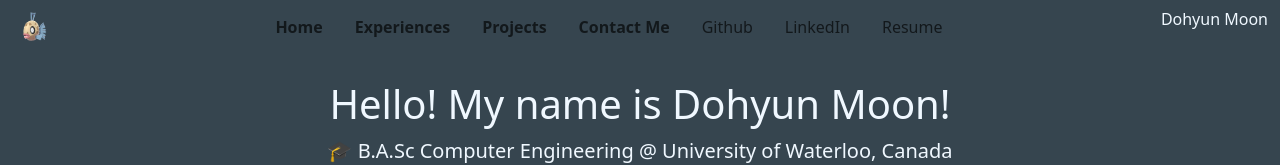
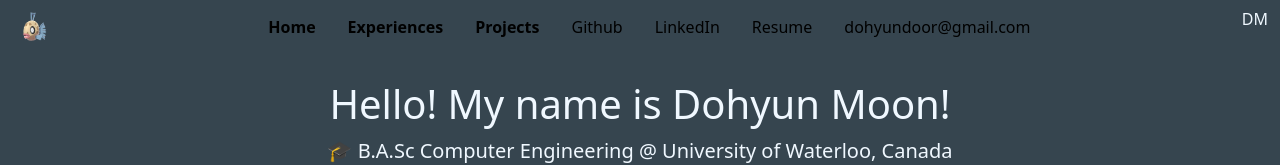
Before and after one commit to dohyunmoo/dohyunmoo.github.io, a plain HTML site: page index.html in a window 1280 px wide. Shown: the top 165 px of the page. Drawn offline with nearby package versions, Linux system fonts and the light colour scheme.

Commit message:
fixed up navigation bar

```diff
--- a/assets/css/style.css
+++ b/assets/css/style.css
@@ -65,6 +65,11 @@ li {
     margin-bottom: 8px;
 }
 
+#navigation {
+    opacity: 0;
+    animation: movedown 1s linear forwards
+}
+
 .exp-card {
     animation: movedown .5s linear forwards;
     opacity: 0;
@@ -82,22 +87,22 @@ li {
 }
 
 .container .exp-card:nth-last-child(6) {
-    animation-delay: 0s;
+    animation-delay: 1s;
 }
 .container .exp-card:nth-last-child(5) {
-    animation-delay: 1s;
+    animation-delay: 2s;
 }
 .container .exp-card:nth-last-child(4) {
-    animation-delay: 2s;
+    animation-delay: 3s;
 }
 .container .exp-card:nth-last-child(3) {
-    animation-delay: 3s;
+    animation-delay: 4s;
 }
 .container .exp-card:nth-last-child(2) {
-    animation-delay: 4s;
+    animation-delay: 5s;
 }
 .container .exp-card:nth-last-child(1) {
-    animation-delay: 5s;
+    animation-delay: 6s;
 }
 
 #profile-picture {
@@ -111,3 +116,11 @@ li {
         padding: 0 10% 0 10%;
     }
 }
+
+.header-text {
+    color: black;
+}
+
+.header-text:hover {
+    color: #f0f8ff;
+}
--- a/index.html
+++ b/index.html
@@ -14,16 +14,16 @@
                 <img src="assets/images/feebas.png" alt="f" id="feeb">
             </div>
             <div class="navbar-nav d-flex flex-row">
-                <a class="nav-link fw-bold mx-3" href="#home">Home</a>
-                <a class="nav-link fw-bold mx-3" href="#exps">Experiences</a>
-                <a class="nav-link fw-bold mx-3" href="#projects">Projects</a>
-                <a class="nav-link fw-bold mx-3" href="#contact">Contact Me</a>
-                <a class="nav-link mx-3" target="_blank" href="https://www.github.com/dohyunmoo">Github</a>
-                <a class="nav-link mx-3" target="_blank" href="https://www.linkedin.com/in/dohyun-m-50a551165/">LinkedIn</a>
-                <a class="nav-link mx-3" target="_blank" href="./Latest_Dohyun_Resume.pdf">Resume</a>
+                <a class="nav-link fw-bold mx-3 header-text" href="#home">Home</a>
+                <a class="nav-link fw-bold mx-3 header-text" href="#exps">Experiences</a>
+                <a class="nav-link fw-bold mx-3 header-text" href="#projects">Projects</a>
+                <a class="nav-link mx-3 header-text" target="_blank" href="https://www.github.com/dohyunmoo">Github</a>
+                <a class="nav-link mx-3 header-text" target="_blank" href="https://www.linkedin.com/in/dohyun-m-50a551165/">LinkedIn</a>
+                <a class="nav-link mx-3 header-text" target="_blank" href="./Latest_Dohyun_Resume.pdf">Resume</a>
+                <a class="nav-link mx-3 header-text" href="mailto:dohyundoor@gmail.com">dohyundoor@gmail.com</a>
             </div>
             <div>
-                <p id="nav-name" class="nav-link">Dohyun Moon</p>
+                <p id="nav-name" class="nav-link">DM</p>
             </div>
         </div>
     </nav>
@@ -298,9 +298,6 @@
             </div>
         </div>
     </section>
-    <section id="contact">
-
-    </section>
     <script src="./assets/js/script.js"></script>
     <script src="https://cdn.jsdelivr.net/npm/bootstrap@5.3.3/dist/js/bootstrap.bundle.min.js" integrity="sha384-YvpcrYf0tY3lHB60NNkmXc5s9fDVZLESaAA55NDzOxhy9GkcIdslK1eN7N6jIeHz" crossorigin="anonymous"></script>
     <script src="https://cdn.jsdelivr.net/npm/@popperjs/core@2.11.8/dist/umd/popper.min.js" integrity="sha384-I7E8VVD/ismYTF4hNIPjVp/Zjvgyol6VFvRkX/vR+Vc4jQkC+hVqc2pM8ODewa9r" crossorigin="anonymous"></script>
```
